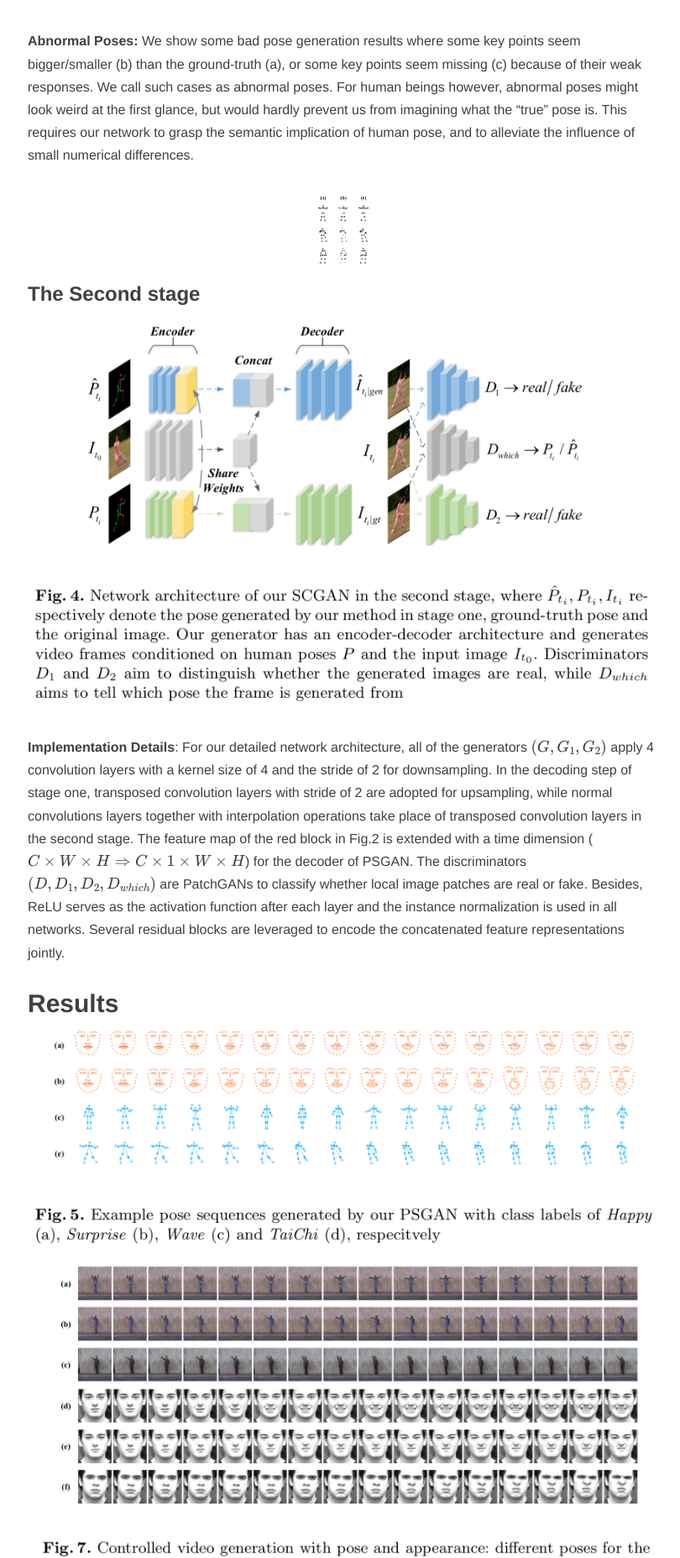
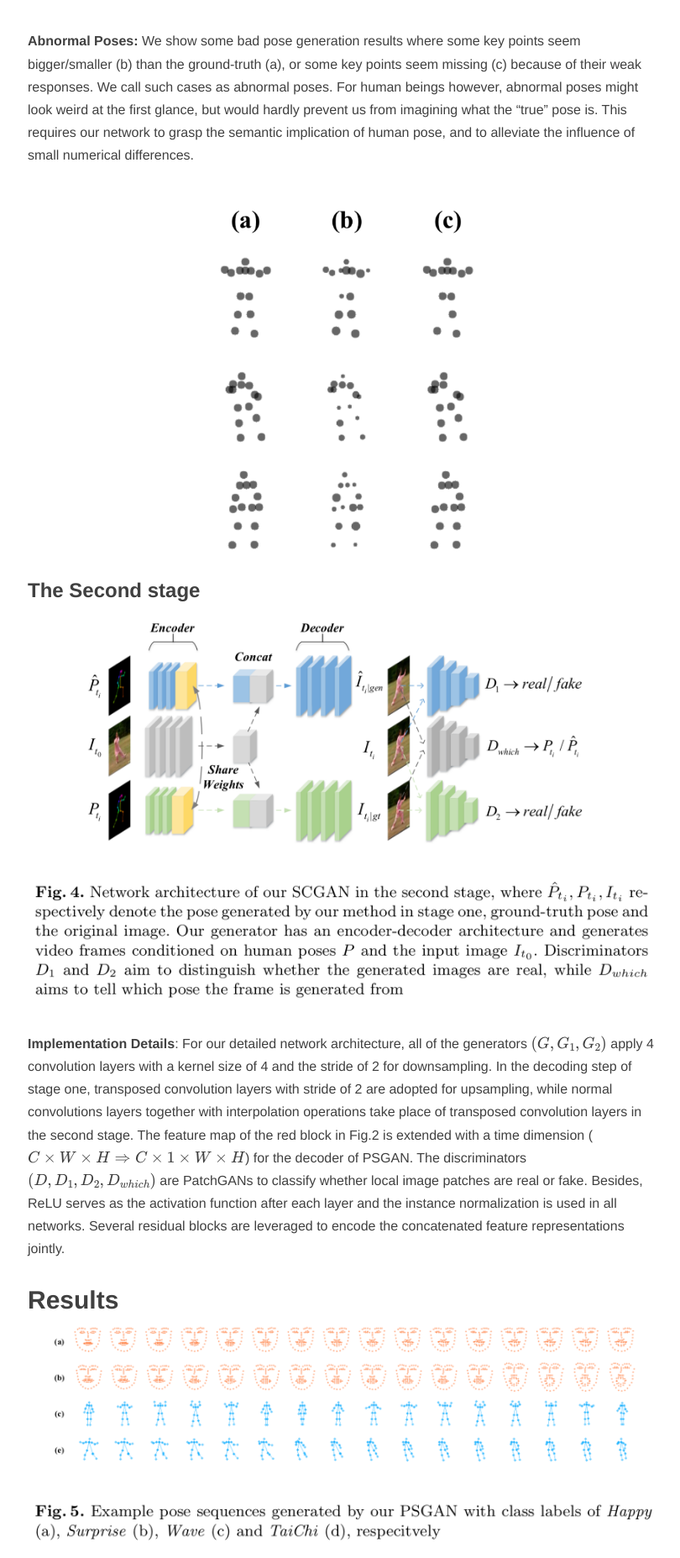
Before and after one commit to trchen12/trchen12.github.io, a Jekyll site: the page built from _posts/2018-07-27-eccv18.md, in a window 1280 px wide. Shown: the part 1923-3778 px from the top of the page at 84% size, without its empty margins (232-1042 px from the left). Built offline with Jekyll 4.4.1, drawn with Linux system fonts in a browser that asks for light colours; nearby versions of some CDN libraries; formulas are drawn with MathJax 3; comment, search, counter and statistics services are not loaded.

Commit message:
Update 2018-07-27-eccv18.md

```diff
--- a/_posts/2018-07-27-eccv18.md
+++ b/_posts/2018-07-27-eccv18.md
@@ -30,7 +30,7 @@
 **Abnormal Poses:** We show some bad pose generation results where some key points seem bigger/smaller (b) than the ground-truth (a), or some key points seem missing (c) because of their weak responses. We call such cases as abnormal poses. For human beings however, abnormal poses might look weird at the first glance, but would hardly prevent us from imagining what the “true” pose is. This requires our network to grasp the semantic implication of human pose, and to alleviate the influence of small numerical differences.
 
 <div align="center">
-	<img src="/img/postimg/ap.png" alt="img1" width="64px">
+	<img src="/img/postimg/ap.png" alt="img1" width="320px">
 </div>
 
 
```
